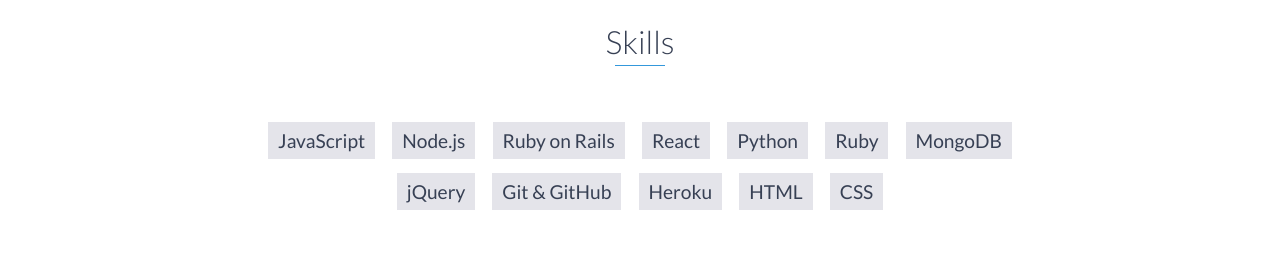
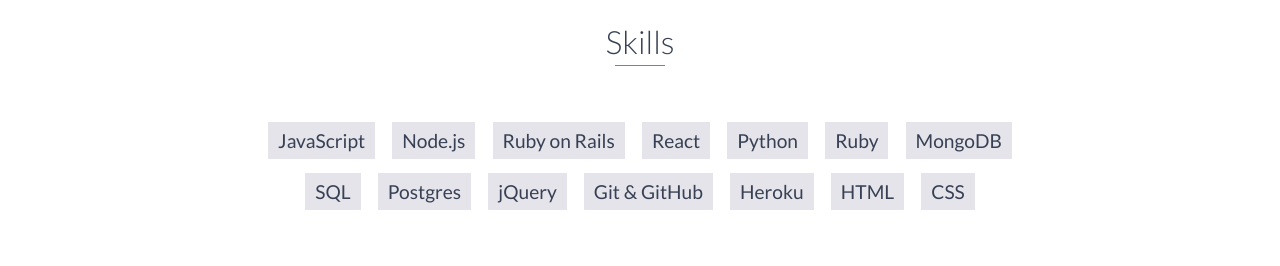
Before and after one commit to nicksolie/nicksolie.github.io, a website: page index.html in a window 1280 px wide. Shown: the part 4070-4336 px from the top of the page. Drawn offline with nearby package versions, Linux system fonts and the light colour scheme.

Commit message:
Added skills

```diff
--- a/index.html
+++ b/index.html
@@ -231,6 +231,8 @@
             <li>Python</li>
             <li>Ruby</li>
             <li>MongoDB</li>
+            <li>SQL</li>
+            <li>Postgres</li>
             <li>jQuery</li>
             <li>Git & GitHub</li>
             <li>Heroku</li>
```
